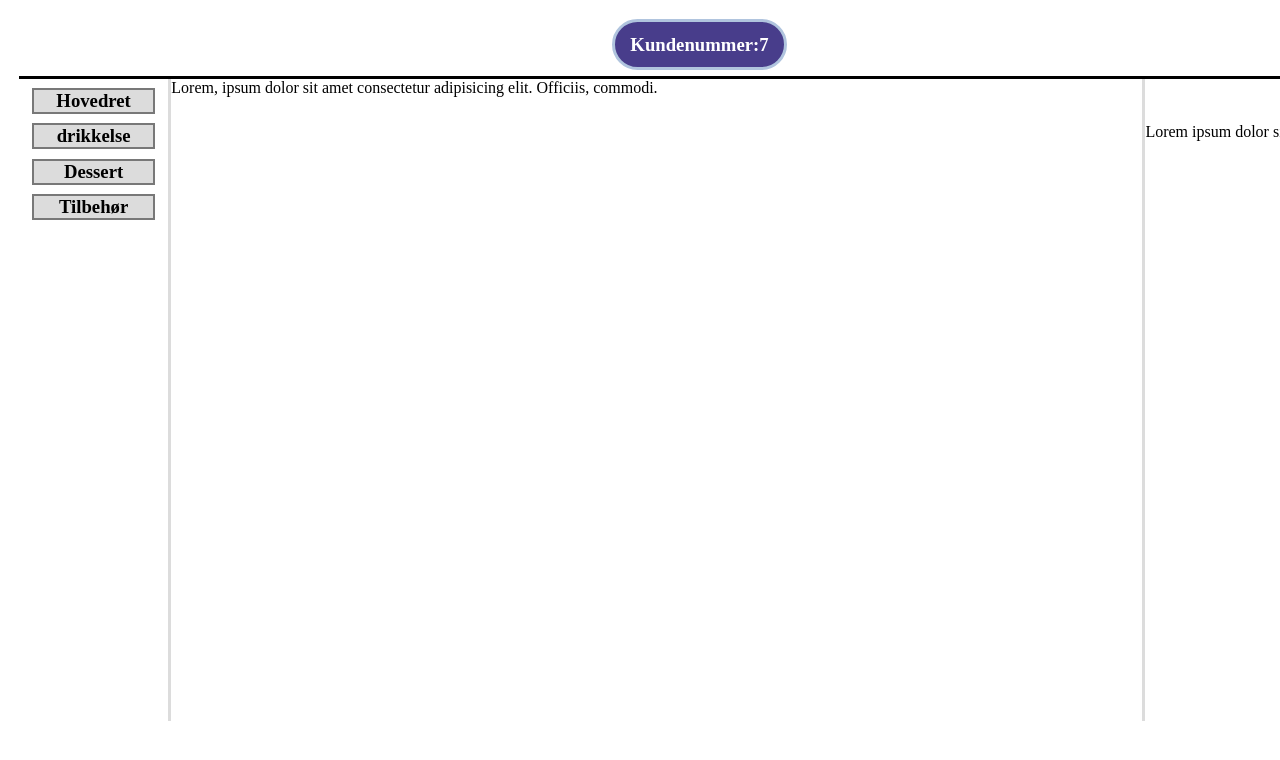
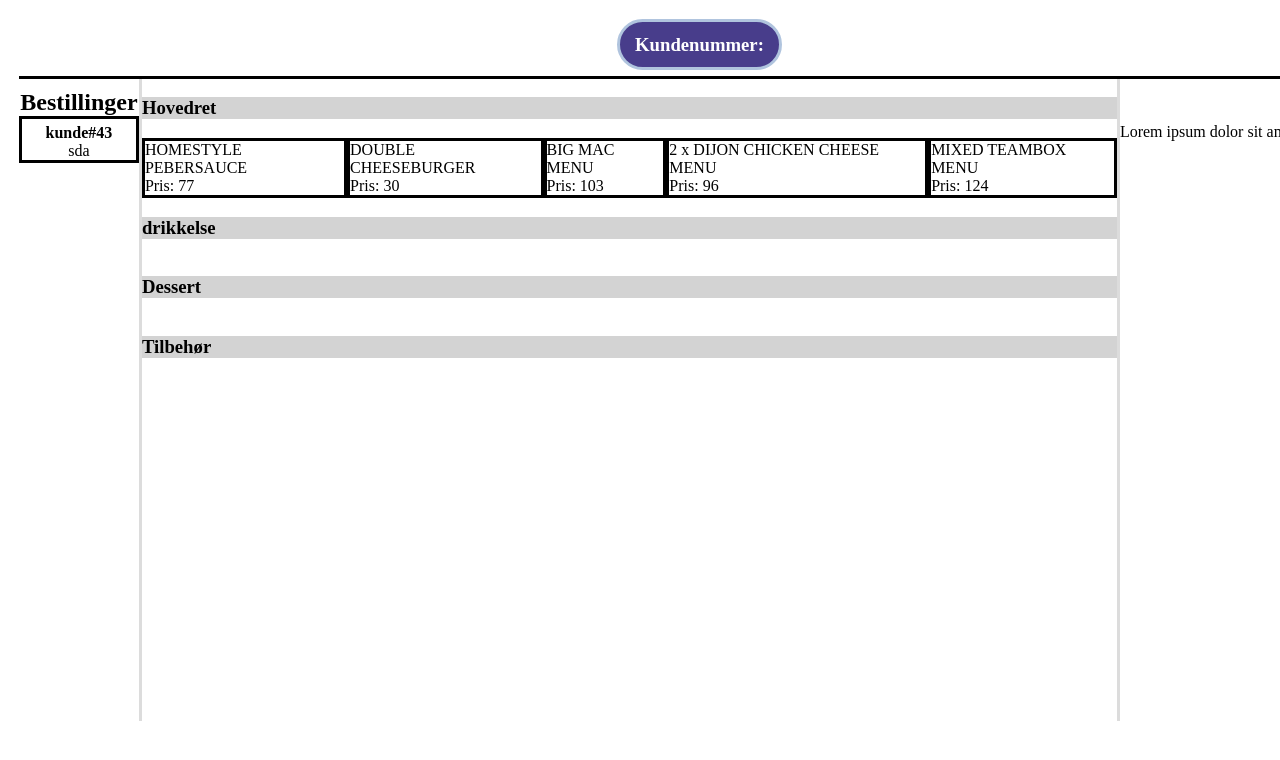
Before and after one commit to Dyerag/Bestillingsstander, a plain HTML site: page index.html in a window 1280 px wide. Shown: the top 760 px of the page. Drawn offline with Linux system fonts and the light colour scheme.

Commit message:
Ignore the folder with a json file in it. I couldn't get javascript to make an array with the content of the file inside to work. I did however get the javascript to write the contents  of an array on the page. Feels a bit crude,  but it works, and thats more important. That,  and being able to answer questions about how to  use javascript.

```diff
--- a/Script.js
+++ b/Script.js
@@ -1,4 +1,72 @@
 let customerNumber = 1;
+const mainCourses = [
+    {
+        Meal: "HOMESTYLE PEBERSAUCE",
+        price: 77
+    },
+    {
+        Meal: "DOUBLE CHEESEBURGER",
+        price: 30
+    },
+    {
+        Meal: "BIG MAC MENU",
+        price: 103
+    },
+    {
+        Meal: "2 x DIJON CHICKEN CHEESE MENU",
+        price: 96
+    },
+    {
+        Meal: "MIXED TEAMBOX MENU",
+        price: 124
+    }
+];
+const drinks = [{
+    Drink: "COCA-COLA",
+    price: 32
+}, {
+    drink: "FUZE TEA FERSKEN",
+    price: 32
+}, {
+    drink: "MILKSHAKE M. JORDBÆRSMAG",
+    price: 35
+}, {
+    drink: "MILKSHAKE M. CHOKOLADESMAG",
+    price: 35
+}, {
+    drink: "SHAKESPRESSO",
+    price: 42
+}
+]
+const desserts = [{
+    desert: "SUNDAE MED KARAMEL",
+    price: 26
+}, {
+    desert: "MCFLURRY KARAMEL & POPCORNSMAG",
+    price: 35
+}, {
+    desert: "OREO MUFFIN",
+    price: 20
+}, {
+    desert: "CHOKOLADE DONUT",
+    price: 13
+},
+]
+const accessories = [{
+    accessory: "POMMES FRITES",
+    price: 31
+}, {
+    accessory: "BARBEQUE",
+    price: 8
+}, {
+    accessory: "SPICY CHICKEN MCNUGGETS 6 stk.",
+    price: 47
+}, {
+    accessory: "CHILI CHEESE TOPS TEAM BOX",
+    price: 69
+},
+]
+let orderList;
 
 function updateCustomerNumber() {
     document.getElementById('customerNumber').innerHTML = '';
@@ -8,7 +76,32 @@ function updateCustomerNumber() {
     customerLocation.appendChild(customerElement);
 }
 
-updateCustomerNumber();
+function renderMenu() {
+    let option;
+    let elementLocation;
 
-customerNumber = 7;
-updateCustomerNumber();
+    mainCourses.forEach(function (course) {
+        option = document.createElement('div');
+        elementLocation = document.getElementById('maincourse');
+
+        let optionName = document.createElement('div');
+        optionName.innerText = course.Meal;
+
+        let optionPrice = document.createElement('div');
+        optionPrice.innerText = "Pris: "+course.price;
+
+        option.append(course.Meal,optionPrice);
+
+        elementLocation.appendChild(option);
+    })
+
+};
+
+renderMenu();
+
+function RenderOrderlist() {
+    if (true) {
+
+
+    }
+}
--- a/Stylish.css
+++ b/Stylish.css
@@ -19,7 +19,7 @@ body {
     justify-content: center;
 }
 
-#customer  {
+#customer {
     margin: 0;
     border-radius: 30px;
     background-color: darkslateblue;
@@ -58,18 +58,39 @@ main {
     height: 100%;
 }
 
-nav {
-    width: 10%;
-    height: 40mm;
+#previousOrders {
+    width: 8%;
+    padding: 0;
     border-width: 2px;
-
-    display: flex;
+    align-items: center;
+    /* display: flex; */
     flex-direction: column;
     align-items: center;
     justify-content: space-evenly;
 }
 
-nav>h3 {
+#previousOrders>h1 {
+    margin: 0;
+    text-align: center;
+    padding-top: 10px;
+}
+
+/*Unfinished*/
+#previousOrders>div{
+    align-items: center;
+    text-align: center;
+    display: flex;
+    flex-direction: column;
+    border: solid;
+}
+
+/*unfinished*/
+#previousOrders>div>h4{
+    margin: 5px 0 0 0;
+}
+
+/*not in use*/
+#previousOrders>h3 {
     text-align: center;
     margin: 0;
     width: 80%;
@@ -85,6 +106,18 @@ nav>h3 {
     border-width: 3px;
 }
 
+.menuName{
+    background-color: lightgray;
+}
+
+.menu{
+    display: flex;
+}
+
+.menu>div{
+    border: solid;
+}
+
 #cart {
     width: 25%;
     /* background-color: lavender; */
--- a/index.html
+++ b/index.html
@@ -21,14 +21,32 @@
         </button>
     </div>
     <main>
-        <nav>
-            <h3> Hovedret</h3>
-            <h3>drikkelse</h3>
-            <h3>Dessert</h3>
-            <h3>Tilbehør</h3>
-        </nav>
+        <section id="previousOrders">
+            <h1>Bestillinger</h1>
+            <div>
+                <h4>
+                    kunde#43
+                </h4>
+                sda
+            </div>
+        </section>
         <div id="food">
-            Lorem, ipsum dolor sit amet consectetur adipisicing elit. Officiis, commodi.
+            <div>
+                <h3 class="menuName"> Hovedret</h3>
+                <div id="maincourse" class="menu"></div>
+            </div>
+            <div>
+                <h3 class="menuName">drikkelse</h3>
+                <div id="drink" class="menu"></div>
+            </div>
+            <div>
+                <h3 class="menuName">Dessert</h3>
+                <div id="desert" class="menu"></div>
+            </div>
+            <div>
+                <h3 class="menuName">Tilbehør</h3>
+                <div id="addition" class="menu"></div>
+            </div>
         </div>
         <section id="cart">
             <h1>Kurv</h1>
```
Also changed, not shown: MealOptions/MainCourse.json (added, +24 -0 lines).
